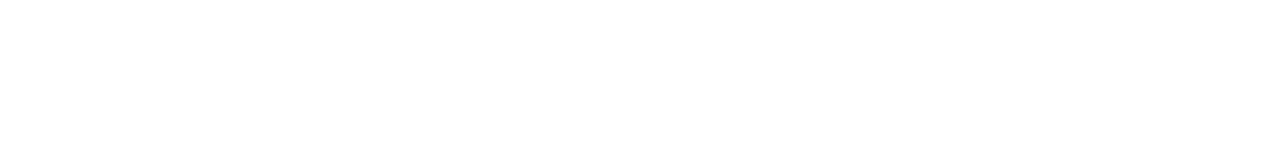
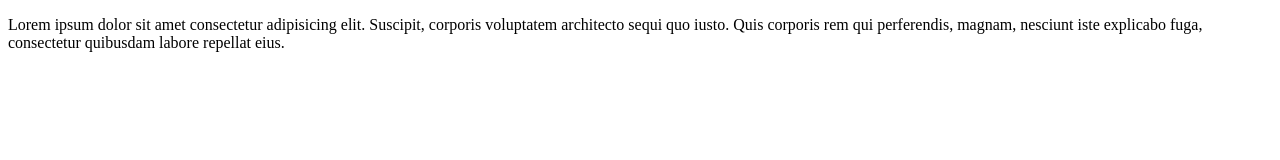
Before and after one commit to IsabelaNeves1/cursogit, a plain HTML site: page index.html in a window 1280 px wide. Drawn offline with Linux system fonts and the light colour scheme.

Commit message:
Adicionado texto no body

```diff
--- a/index.html
+++ b/index.html
@@ -6,6 +6,6 @@
     <title>Curso gratuito Git e GitHub</title>
 </head>
 <body>
-
+    <p>Lorem ipsum dolor sit amet consectetur adipisicing elit. Suscipit, corporis voluptatem architecto sequi quo iusto. Quis corporis rem qui perferendis, magnam, nesciunt iste explicabo fuga, consectetur quibusdam labore repellat eius.</p>
 </body>
 </html>
```
